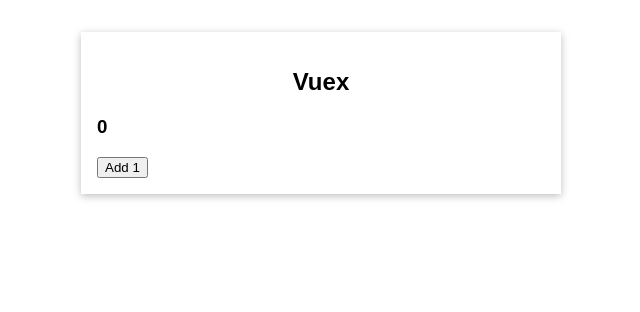
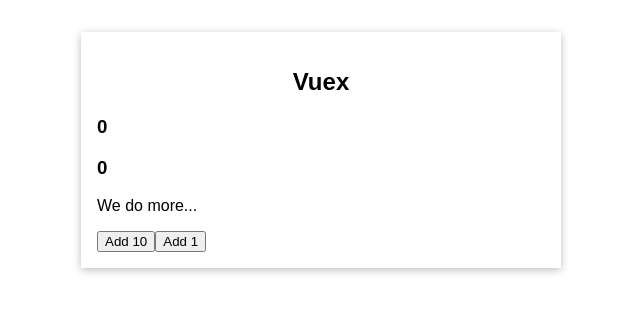
Before and after one commit to hun-ing/udemy-vue3, a Vue app in the folder frontend/front-app/: page / in a window 1280 px wide. Shown: the top 312 px of the page, without its empty margins (319-959 px from the left). Built offline with nearby package versions, Linux system fonts and the light colour scheme.

Commit message:
feat: 213 ~ 강의
- 전역 상태 관리 pinia actions, getters 추가 및 사용

```diff
--- a/frontend/front-app/package.json
+++ b/frontend/front-app/package.json
@@ -20,7 +20,7 @@
     "@rushstack/eslint-patch": "^1.3.3",
     "@vitejs/plugin-vue": "^5.0.3",
     "@vue/eslint-config-prettier": "^8.0.0",
-    "eslint": "^8.49.0",
+    "eslint": "^8.57.0",
     "eslint-plugin-vue": "^9.17.0",
     "prettier": "^3.0.3",
     "vite": "^5.0.11"
--- a/frontend/front-app/src/App.vue
+++ b/frontend/front-app/src/App.vue
@@ -1,18 +1,21 @@
 <template>
   <BaseContainer title="Vuex">
-    <h3>{{counter}}</h3>
-    <button @click="addOne">Add 1</button>
+    <TheCounter></TheCounter>
+    <FavoriteValue></FavoriteValue>
+    <button @click="addOne">Add 10</button>
+    <ChangeCounter></ChangeCounter>
   </BaseContainer>
 </template>
 
 <script setup>
-import BaseContainer from "@/components/BaseContainer.vue";
-import {useCreateStore} from "@/main.js";
-import {computed} from "vue";
-const createStore = useCreateStore();
+import TheCounter from '@/components/TheCounter.vue'
+import BaseContainer from '@/components/BaseContainer.vue'
+import ChangeCounter from '@/components/ChangeCounter.vue'
+import { useCreateStore } from '@/stores/useCreateStore.js'
+import FavoriteValue from '@/components/FavoriteValue.vue'
 
-const counter = computed(() => createStore.counter);
-const addOne = () => createStore.counter++;
+const createStore = useCreateStore()
+const addOne = () => createStore.increase(10)
 </script>
 
 <style>
--- a/frontend/front-app/src/components/BaseContainer.vue
+++ b/frontend/front-app/src/components/BaseContainer.vue
@@ -5,10 +5,8 @@
   </section>
 </template>
 
-<script>
-export default {
-  props: ['title'],
-};
+<script setup>
+defineProps(['title'])
 </script>
 
 <style scoped>
--- /dev/null
+++ b/frontend/front-app/src/components/ChangeCounter.vue
@@ -0,0 +1,13 @@
+<template>
+  <button @click="addOne">Add 1</button>
+</template>
+
+<script setup>
+import { useCreateStore } from '@/stores/useCreateStore.js'
+
+const createStore = useCreateStore()
+const addOne = () => createStore.increment()
+</script>
+
+<style scoped>
+</style>
--- /dev/null
+++ b/frontend/front-app/src/components/FavoriteValue.vue
@@ -0,0 +1,15 @@
+<template>
+  <h3>{{counter}}</h3>
+  <p>We do more...</p>
+</template>
+
+<script setup>
+import { useCreateStore } from '@/stores/useCreateStore.js'
+import {computed} from "vue";
+
+const createStore = useCreateStore();
+const counter = computed(() => createStore.normalizedCounter);
+</script>
+
+<style scoped>
+</style>
--- /dev/null
+++ b/frontend/front-app/src/components/TheCounter.vue
@@ -0,0 +1,14 @@
+<template>
+  <h3>{{counter}}</h3>
+</template>
+
+<script setup>
+import { useCreateStore } from '@/stores/useCreateStore.js'
+import {computed} from "vue";
+const createStore = useCreateStore();
+
+const counter = computed(() => createStore.finalCounter);
+</script>
+
+<style scoped>
+</style>
--- a/frontend/front-app/src/main.js
+++ b/frontend/front-app/src/main.js
@@ -1,14 +1,8 @@
 import App from './App.vue';
 import {createApp} from 'vue'
-import {createPinia, defineStore} from 'pinia'
+import {createPinia} from 'pinia'
 
 const app = createApp(App)
-
-export const useCreateStore = defineStore('createStore', {
-    state: () => ({
-        counter: 0
-    }),
-})
 
 app.use(createPinia())
 
--- /dev/null
+++ b/frontend/front-app/src/stores/useCreateStore.js
@@ -0,0 +1,32 @@
+import { defineStore } from 'pinia'
+
+export const useCreateStore = defineStore('createStore', {
+  state: () => ({
+    counter: 0
+  }),
+  actions: {
+    increment() {
+      setTimeout(() => {
+        this.counter++
+      }, 2000)
+    },
+    increase(val) {
+      this.counter += val
+    }
+  },
+  getters: {
+    finalCounter(state) {
+      return state.counter
+    },
+    normalizedCounter() {
+      const finalCounter = this.finalCounter
+      if (finalCounter < 0) {
+        return 0
+      }
+      if (finalCounter > 100) {
+        return 100
+      }
+      return finalCounter
+    }
+  }
+})
```
Also changed, not shown: 1 other file (tests, documents, lock files or other folders).
